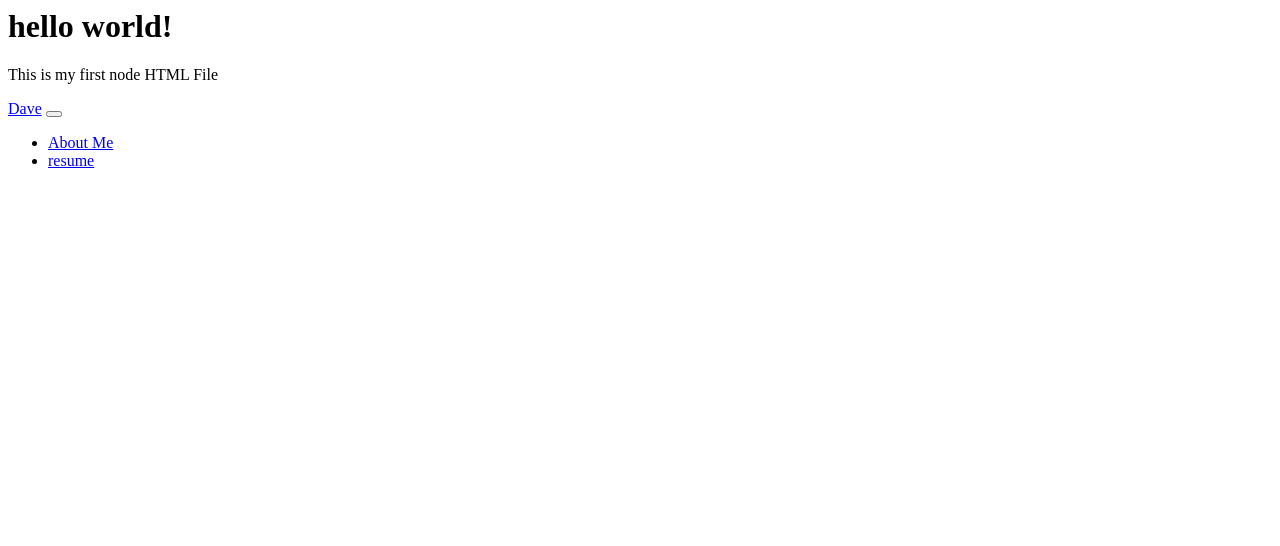
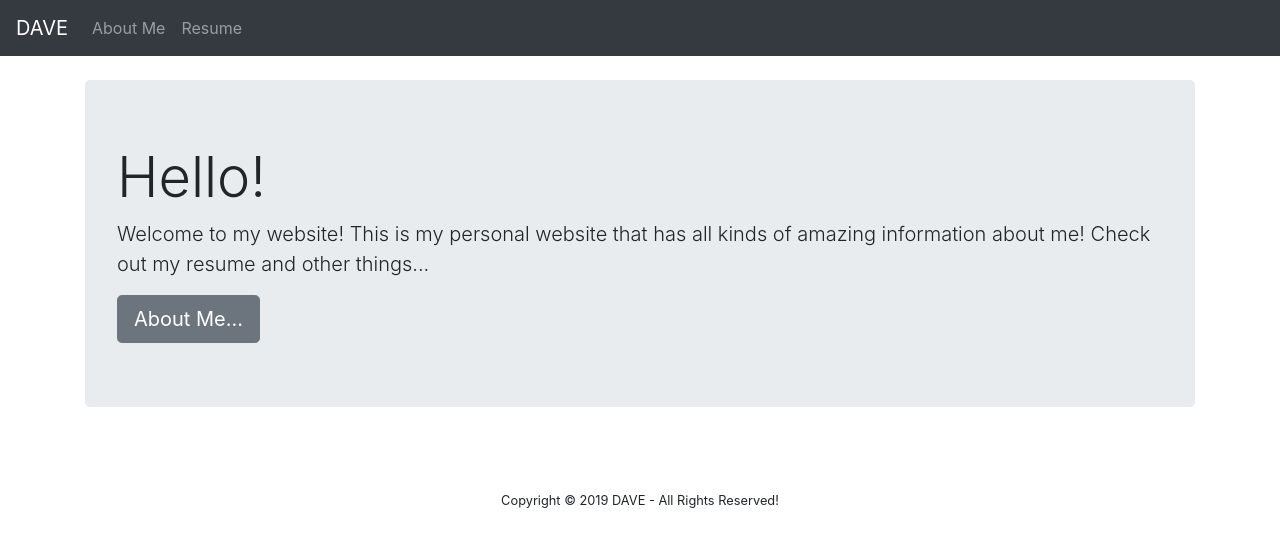
Before and after one commit to dave-create/intro-to-node, a plain HTML site: page new/index.html in a window 1280 px wide. Drawn offline with nearby package versions, Linux system fonts and the light colour scheme.

Commit message:
initial commit

```diff
--- a/new/index.html
+++ b/new/index.html
@@ -1,40 +1,50 @@
-<html>
+<!doctype html>
+<html lang="en">
+  <head>
+    <!-- Required meta tags -->
+    <meta charset="utf-8">
+    <meta name="viewport" content="width=device-width, initial-scale=1, shrink-to-fit=no">
 
-<head> <title> hello world</title>
-</head>
+    <!-- Bootstrap CSS -->
+    <link rel="stylesheet" href="https://stackpath.bootstrapcdn.com/bootstrap/4.3.1/css/bootstrap.min.css" integrity="sha384-ggOyR0iXCbMQv3Xipma34MD+dH/1fQ784/j6cY/iJTQUOhcWr7x9JvoRxT2MZw1T" crossorigin="anonymous">
 
-<body>
-
-<h1> hello world!</h1>
-
-<p> This is my first node HTML File</p>
-
-
-<nav class="navbar navbar-expand-lg navbar-light bg-dark">
-  <a class="navbar-brand" href="#">Dave</a>
+    <title>DAVE</title>
+  </head>
+  <body>
+    <nav class="navbar navbar-expand-lg navbar-dark bg-dark">
+  <a class="navbar-brand" href="/">DAVE</a>
   <button class="navbar-toggler" type="button" data-toggle="collapse" data-target="#navbarSupportedContent" aria-controls="navbarSupportedContent" aria-expanded="false" aria-label="Toggle navigation">
     <span class="navbar-toggler-icon"></span>
   </button>
 
   <div class="collapse navbar-collapse" id="navbarSupportedContent">
     <ul class="navbar-nav mr-auto">
-
       <li class="nav-item">
         <a class="nav-link" href="about">About Me</a>
       </li>
-
       <li class="nav-item">
-        <a class="nav-link" href="resume">resume</a>
+        <a class="nav-link" href="resume">Resume</a>
       </li>
     </ul>
 
   </div>
 </nav>
-<div class="container">
-</div>
+<br/>
+  <div class="container">
 
+    <div class="jumbotron">
+      <h1 class="display-4">Hello!</h1>
+      <p class="lead">Welcome to my website!  This is my personal website that has all kinds of amazing information about me!  Check out my resume and other things...</p>
+      <a class="btn btn-secondary btn-lg" href="about" role="button">About Me...</a>
+    </div>
+<br/><br/>
+<center><small>Copyright &copy; 2019 DAVE - All Rights Reserved!</small></center>
+  </div>
 
-</body>
-
-
+    <!-- Optional JavaScript -->
+    <!-- jQuery first, then Popper.js, then Bootstrap JS -->
+    <script src="https://code.jquery.com/jquery-3.3.1.slim.min.js" integrity="sha384-q8i/X+965DzO0rT7abK41JStQIAqVgRVzpbzo5smXKp4YfRvH+8abtTE1Pi6jizo" crossorigin="anonymous"></script>
+    <script src="https://cdnjs.cloudflare.com/ajax/libs/popper.js/1.14.7/umd/popper.min.js" integrity="sha384-UO2eT0CpHqdSJQ6hJty5KVphtPhzWj9WO1clHTMGa3JDZwrnQq4sF86dIHNDz0W1" crossorigin="anonymous"></script>
+    <script src="https://stackpath.bootstrapcdn.com/bootstrap/4.3.1/js/bootstrap.min.js" integrity="sha384-JjSmVgyd0p3pXB1rRibZUAYoIIy6OrQ6VrjIEaFf/nJGzIxFDsf4x0xIM+B07jRM" crossorigin="anonymous"></script>
+  </body>
 </html>
```
